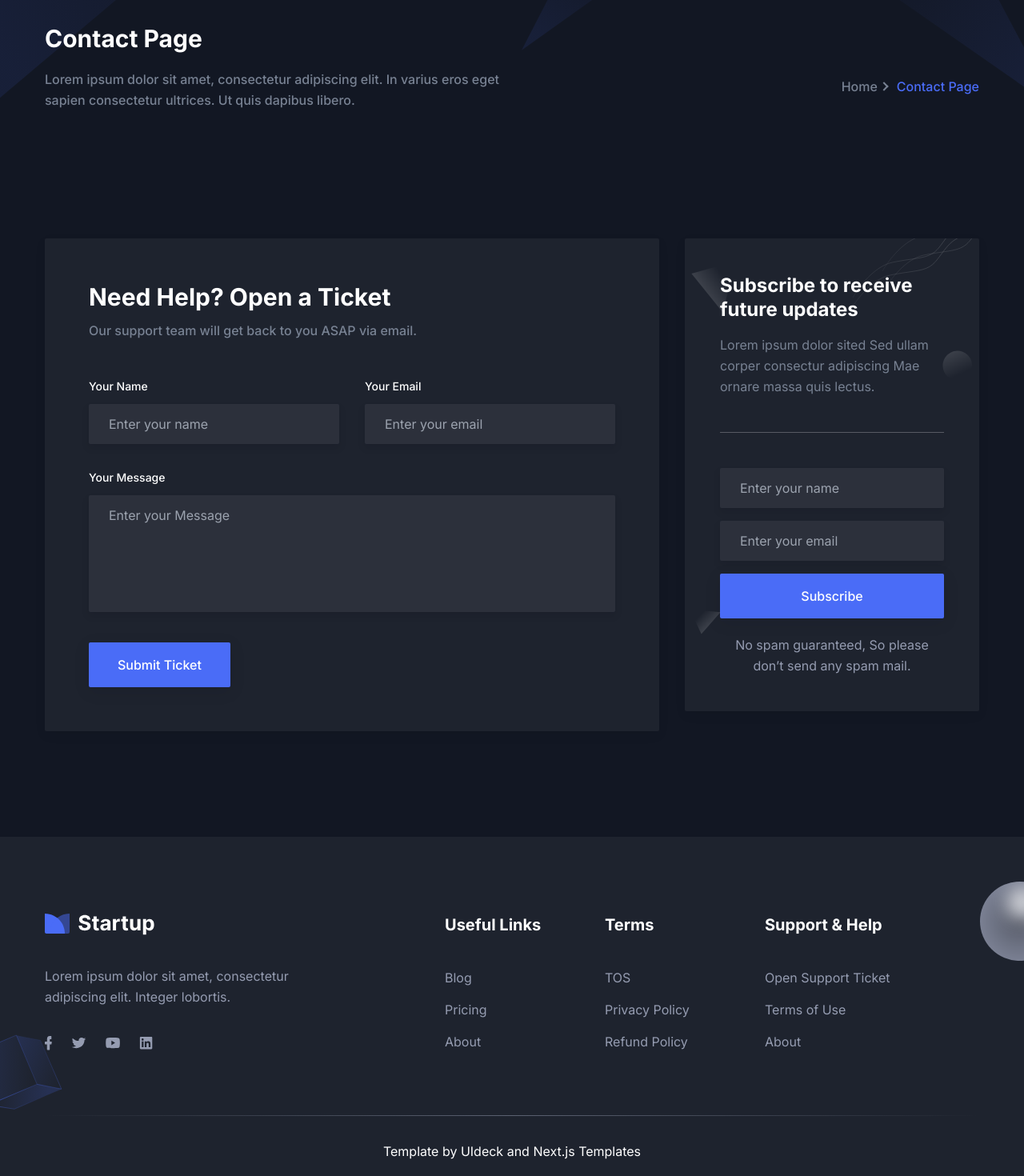
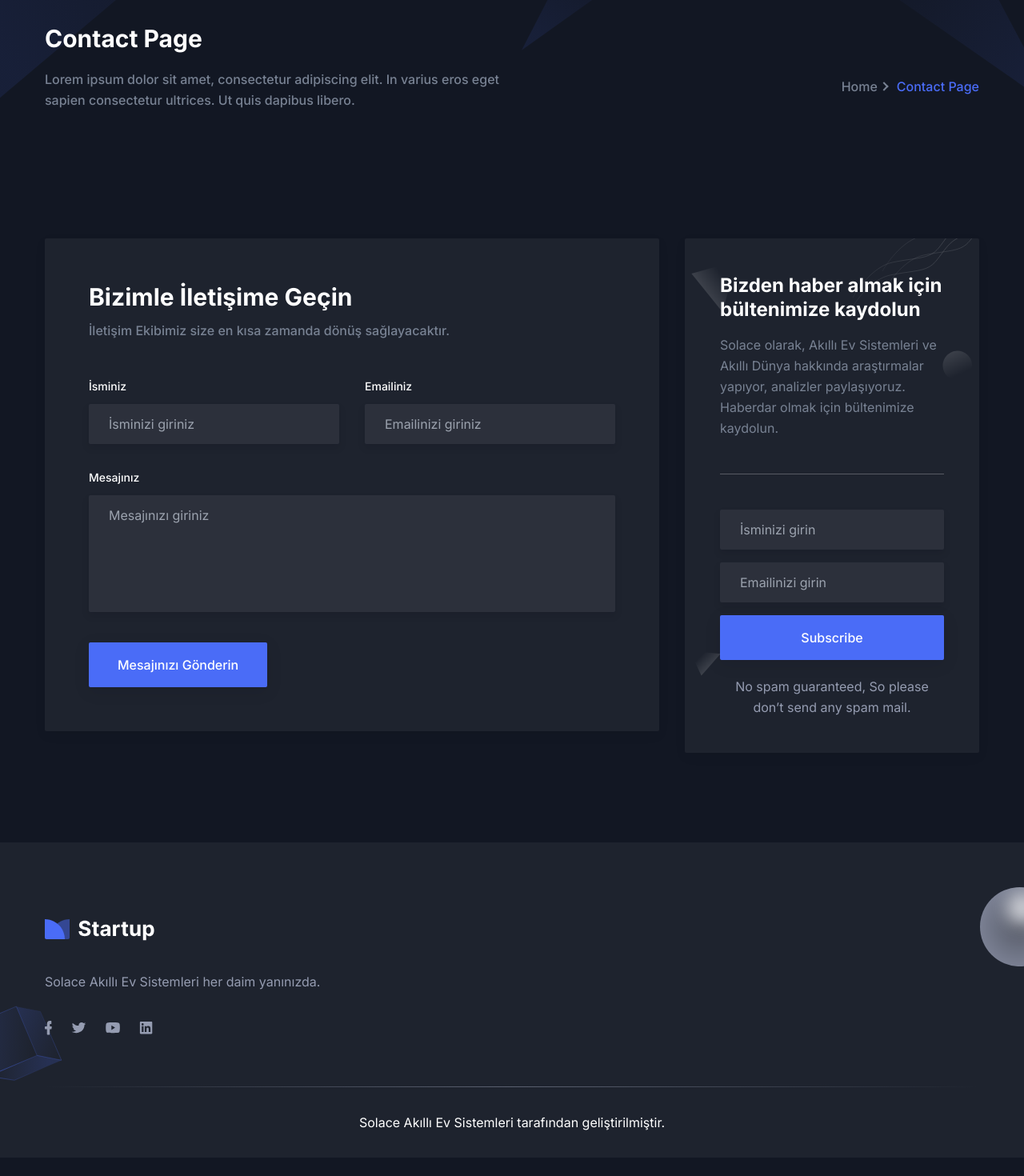
Before and after one commit to koltukutsu/solace-landing-page, a Next.js app: page /contact in a window 1280 px wide. Shown: the part 120-1590 px from the top of the page at 80% size. After the commit the page ends 1567 px from the top, so only its background shows below. Built offline with nearby package versions, Linux system fonts and the light colour scheme.

Commit message:
Update: updated the website

```diff
--- a/app/page.tsx
+++ b/app/page.tsx
@@ -24,12 +24,12 @@ export default function Home() {
       <Hero />
       <Features />
       <Video />
-      <Brands />
+      {/* <Brands /> */}
       <AboutSectionOne />
       <AboutSectionTwo />
       <Testimonials />
       <Pricing />
-      <Blog />
+      {/* <Blog /> */}
       <Contact />
     </>
   );
--- a/components/About/AboutSectionOne.tsx
+++ b/components/About/AboutSectionOne.tsx
@@ -24,7 +24,7 @@ const AboutSectionOne = () => {
           <div className="-mx-4 flex flex-wrap items-center">
             <div className="w-full px-4 lg:w-1/2">
               <SectionTitle
-                title="Crafted for Startup, SaaS and Business Sites."
+                title="Satışlarınızı ve Müşteri Memnuniyetinizi Maksimum Seviyeye Çıkarın."
                 paragraph="The main ‘thrust’ is to focus on educating attendees on how to best protect highly vulnerable business applications with interactive panel discussions and roundtables."
                 mb="44px"
               />
--- a/components/About/AboutSectionTwo.tsx
+++ b/components/About/AboutSectionTwo.tsx
@@ -11,13 +11,13 @@ const AboutSectionTwo = () => {
               data-wow-delay=".15s"
             >
               <Image
-                src="/images/about/about-image-2.svg"
+                src="/graphs/first.png"
                 alt="about image"
                 fill
                 className="drop-shadow-three dark:hidden dark:drop-shadow-none"
               />
               <Image
-                src="/images/about/about-image-2-dark.svg"
+                src="/graphs/first.png"
                 alt="about image"
                 fill
                 className="drop-shadow-three hidden dark:block dark:drop-shadow-none"
@@ -28,7 +28,7 @@ const AboutSectionTwo = () => {
             <div className="wow fadeInUp max-w-[470px]" data-wow-delay=".2s">
               <div className="mb-9">
                 <h3 className="mb-4 text-xl font-bold text-black dark:text-white sm:text-2xl lg:text-xl xl:text-2xl">
-                  Bug free code
+                  Akıllı Evlere Olan İlgi Artışı
                 </h3>
                 <p className="text-base font-medium leading-relaxed text-body-color sm:text-lg sm:leading-relaxed">
                   Lorem ipsum dolor sit amet, consectetur adipiscing elit, sed
@@ -37,7 +37,7 @@ const AboutSectionTwo = () => {
               </div>
               <div className="mb-9">
                 <h3 className="mb-4 text-xl font-bold text-black dark:text-white sm:text-2xl lg:text-xl xl:text-2xl">
-                  Premier support
+                  Enerji Harcamanızı Azaltın
                 </h3>
                 <p className="text-base font-medium leading-relaxed text-body-color sm:text-lg sm:leading-relaxed">
                   Lorem ipsum dolor sit amet, consectetur adipiscing elit, sed
@@ -46,7 +46,7 @@ const AboutSectionTwo = () => {
               </div>
               <div className="mb-1">
                 <h3 className="mb-4 text-xl font-bold text-black dark:text-white sm:text-2xl lg:text-xl xl:text-2xl">
-                  Next.js
+                  Akıllı Evlerin Satışındaki Kar Artışı
                 </h3>
                 <p className="text-base font-medium leading-relaxed text-body-color sm:text-lg sm:leading-relaxed">
                   Lorem ipsum dolor sit amet, sed do eiusmod tempor incididunt
--- a/components/Contact/NewsLatterBox.tsx
+++ b/components/Contact/NewsLatterBox.tsx
@@ -11,23 +11,22 @@ const NewsLatterBox = () => {
       data-wow-delay=".2s"
     >
       <h3 className="mb-4 text-2xl font-bold leading-tight text-black dark:text-white">
-        Subscribe to receive future updates
+        Bizden haber almak için bültenimize kaydolun
       </h3>
       <p className="mb-11 border-b border-body-color border-opacity-25 pb-11 text-base leading-relaxed text-body-color dark:border-white dark:border-opacity-25">
-        Lorem ipsum dolor sited Sed ullam corper consectur adipiscing Mae ornare
-        massa quis lectus.
+        Solace olarak, Akıllı Ev Sistemleri ve Akıllı Dünya hakkında araştırmalar yapıyor, analizler paylaşıyoruz. Haberdar olmak için bültenimize kaydolun.
       </p>
       <div>
         <input
           type="text"
           name="name"
-          placeholder="Enter your name"
+          placeholder="İsminizi girin"
           className="border-stroke dark:text-body-color-dark dark:shadow-two mb-4 w-full rounded-sm border bg-[#f8f8f8] px-6 py-3 text-base text-body-color outline-none focus:border-primary dark:border-transparent dark:bg-[#2C303B] dark:focus:border-primary dark:focus:shadow-none"
         />
         <input
           type="email"
           name="email"
-          placeholder="Enter your email"
+          placeholder="Emailinizi girin"
           className="border-stroke dark:text-body-color-dark dark:shadow-two mb-4 w-full rounded-sm border bg-[#f8f8f8] px-6 py-3 text-base text-body-color outline-none focus:border-primary dark:border-transparent dark:bg-[#2C303B] dark:focus:border-primary dark:focus:shadow-none"
         />
         <input
--- a/components/Contact/index.tsx
+++ b/components/Contact/index.tsx
@@ -12,10 +12,10 @@ const Contact = () => {
               "
             >
               <h2 className="mb-3 text-2xl font-bold text-black dark:text-white sm:text-3xl lg:text-2xl xl:text-3xl">
-                Need Help? Open a Ticket
+                Bizimle İletişime Geçin
               </h2>
               <p className="mb-12 text-base font-medium text-body-color">
-                Our support team will get back to you ASAP via email.
+                İletişim Ekibimiz size en kısa zamanda dönüş sağlayacaktır.
               </p>
               <form>
                 <div className="-mx-4 flex flex-wrap">
@@ -25,11 +25,11 @@ const Contact = () => {
                         htmlFor="name"
                         className="mb-3 block text-sm font-medium text-dark dark:text-white"
                       >
-                        Your Name
+                        İsminiz
                       </label>
                       <input
                         type="text"
-                        placeholder="Enter your name"
+                        placeholder="İsminizi giriniz"
                         className="border-stroke dark:text-body-color-dark dark:shadow-two w-full rounded-sm border bg-[#f8f8f8] px-6 py-3 text-base text-body-color outline-none focus:border-primary dark:border-transparent dark:bg-[#2C303B] dark:focus:border-primary dark:focus:shadow-none"
                       />
                     </div>
@@ -40,11 +40,11 @@ const Contact = () => {
                         htmlFor="email"
                         className="mb-3 block text-sm font-medium text-dark dark:text-white"
                       >
-                        Your Email
+                        Emailiniz
                       </label>
                       <input
                         type="email"
-                        placeholder="Enter your email"
+                        placeholder="Emailinizi giriniz"
                         className="border-stroke dark:text-body-color-dark dark:shadow-two w-full rounded-sm border bg-[#f8f8f8] px-6 py-3 text-base text-body-color outline-none focus:border-primary dark:border-transparent dark:bg-[#2C303B] dark:focus:border-primary dark:focus:shadow-none"
                       />
                     </div>
@@ -55,19 +55,19 @@ const Contact = () => {
                         htmlFor="message"
                         className="mb-3 block text-sm font-medium text-dark dark:text-white"
                       >
-                        Your Message
+                        Mesajınız
                       </label>
                       <textarea
                         name="message"
                         rows={5}
-                        placeholder="Enter your Message"
+                        placeholder="Mesajınızı giriniz"
                         className="border-stroke dark:text-body-color-dark dark:shadow-two w-full resize-none rounded-sm border bg-[#f8f8f8] px-6 py-3 text-base text-body-color outline-none focus:border-primary dark:border-transparent dark:bg-[#2C303B] dark:focus:border-primary dark:focus:shadow-none"
                       ></textarea>
                     </div>
                   </div>
                   <div className="w-full px-4">
                     <button className="shadow-submit dark:shadow-submit-dark rounded-sm bg-primary px-9 py-4 text-base font-medium text-white duration-300 hover:bg-primary/90">
-                      Submit Ticket
+                      Mesajınızı Gönderin
                     </button>
                   </div>
                 </div>
--- a/components/Footer/index.tsx
+++ b/components/Footer/index.tsx
@@ -30,8 +30,7 @@ const Footer = () => {
                   />
                 </Link>
                 <p className="dark:text-body-color-dark mb-9 text-base leading-relaxed text-body-color">
-                  Lorem ipsum dolor sit amet, consectetur adipiscing elit.
-                  Integer lobortis.
+                  Solace Akıllı Ev Sistemleri her daim yanınızda.
                 </p>
                 <div className="flex items-center">
                   <a
@@ -94,7 +93,7 @@ const Footer = () => {
               </div>
             </div>
 
-            <div className="w-full px-4 sm:w-1/2 md:w-1/2 lg:w-2/12 xl:w-2/12">
+            {/* <div className="w-full px-4 sm:w-1/2 md:w-1/2 lg:w-2/12 xl:w-2/12">
               <div className="mb-12 lg:mb-16">
                 <h2 className="mb-10 text-xl font-bold text-black dark:text-white">
                   Useful Links
@@ -194,15 +193,15 @@ const Footer = () => {
                   </li>
                 </ul>
               </div>
-            </div>
+            </div> */}
           </div>
 
           <div className="h-px w-full bg-gradient-to-r from-transparent via-[#D2D8E183] to-transparent dark:via-[#959CB183]"></div>
           <div className="py-8">
             <p className="text-center text-base text-body-color dark:text-white">
-              Template by UIdeck and{" "}
+              Solace Akıllı Ev Sistemleri{" "}
               <a href="https://nextjstemplates.com" rel="nofollow noopener">
-                Next.js Templates
+                tarafından geliştirilmiştir.
               </a>
             </p>
           </div>
--- a/components/Pricing/PricingBox.tsx
+++ b/components/Pricing/PricingBox.tsx
@@ -15,17 +15,17 @@ const PricingBox = (props: {
       >
         <div className="flex items-center justify-between">
           <h3 className="price mb-2 text-3xl font-bold text-black dark:text-white">
-            $<span className="amount">{price}</span>
-            <span className="time text-body-color">/{duration}</span>
+            <span className="amount">{packageName}</span>
+            {/* <span className="time text-body-color">/{duration}</span> */}
           </h3>
-          <h4 className="mb-2 text-xl font-bold text-dark dark:text-white">
-            {packageName}
+          <h4 className="mb-2 text-xl font-bold  dark:text-body-color text-body-color">
+            {duration}
           </h4>
         </div>
         <p className="mb-7 text-base text-body-color">{subtitle}</p>
         <div className="mb-8 border-b border-body-color border-opacity-10 pb-8 dark:border-white dark:border-opacity-10">
           <button className="flex w-full items-center justify-center rounded-sm bg-primary p-3 text-base font-semibold text-white transition duration-300 ease-in-out hover:bg-opacity-80 hover:shadow-signUp">
-            Start Free Trial
+            Hemen Kullan
           </button>
         </div>
         <div>{children}</div>
--- a/components/Pricing/index.tsx
+++ b/components/Pricing/index.tsx
@@ -11,8 +11,8 @@ const Pricing = () => {
     <section id="pricing" className="relative z-10 py-16 md:py-20 lg:py-28">
       <div className="container">
         <SectionTitle
-          title="Simple and Affordable Pricing"
-          paragraph="There are many variations of passages of Lorem Ipsum available but the majority have suffered alteration in some form."
+          title="Size Özel Paketlerimiz"
+          paragraph="İhtiyaçlarınıza göre size özel kişiselleştirilebilir paketler sunuyoruz."
           center
           width="665px"
         />
@@ -30,7 +30,7 @@ const Pricing = () => {
                   : "text-dark dark:text-white"
               } mr-4 cursor-pointer text-base font-semibold`}
             >
-              Monthly
+               Hazır Paketler
             </span>
             <div
               onClick={() => setIsMonthly(!isMonthly)}
@@ -55,52 +55,63 @@ const Pricing = () => {
                   : "pointer-events-none text-primary"
               } ml-4 cursor-pointer text-base font-semibold`}
             >
-              Yearly
+              Kendin Oluştur
             </span>
           </div>
         </div>
-
-        <div className="grid grid-cols-1 gap-x-8 gap-y-10 md:grid-cols-2 lg:grid-cols-3">
+        {isMonthly? <div className="grid grid-cols-1 gap-x-8 gap-y-10 md:grid-cols-2 lg:grid-cols-3">
           <PricingBox
-            packageName="Lite"
+            packageName="Basic"
             price={isMonthly ? "40" : "120"}
-            duration={isMonthly ? "mo" : "yr"}
+            duration={isMonthly ? "Hazır Paket" : "yr"}
+            subtitle="Akıllı Ev Sistemlerine hızlı bir başlangıç yapın. Son teknolojinin sağladığı imkanlardan faydalanın."
+          >
+            <OfferList text="Akıllı Priz" status="active" />
+            <OfferList text="Ortam Işık Kontrolü" status="active" />
+            <OfferList text="Ortam Sıcaklık Kontrolü" status="active" />
+            <OfferList text="Özelliştirilebilir Arayüz" status="active" />
+            {/* <OfferList text="Lifetime Access" status="inactive" /> */}
+            {/* <OfferList text="Free Lifetime Updates" status="inactive" /> */}
+          </PricingBox>
+          <PricingBox
+            packageName="Medium"
+            price={isMonthly ? "399" : "789"}
+            duration={isMonthly ? "Hazır Paket" : "yr"}
+            subtitle="Sizi yorabilecek ve sıkabilecek temel ev işlerini Akıllı Sistemlere ve Robotlara bırakın."
+          >
+            <OfferList text="Akıllı Ses Sistemleri" status="active" />
+            <OfferList text="Akıllı Perde" status="active" />
+            <OfferList text="Otomasyon Sistemleri" status="active" />
+            <OfferList text="Akıllı Temizlik" status="active" />
+            <OfferList text="Akıllı Beyaz Eşyalar ile Entegrasyon" status="active" />
+          </PricingBox>
+          <PricingBox
+            packageName="Premium"
+            price={isMonthly ? "589" : "999"}
+            duration={isMonthly ? "Hazır Paket" : "yr"}
+            subtitle="Mental yükünüzü ve Güvenliğinizi son teknolojiye devredin. Bir kere karar alın, gerisi robotlar ve akıllı ev sistemleri yapsın. Otomasyonun ve Yapay Zekanın gücünü kullanın."
+          >
+            <OfferList text="Dijital Anahtarlı Kapı" status="active" />
+            <OfferList text="Akıllı Güvenlik Kameraları" status="active" />
+            <OfferList text="Enerji Takip Sistemleri" status="active" />
+            <OfferList text="Su Tesisatı Arıza Alarmı" status="active" />
+            <OfferList text="Otomatik Sulama Sistemi" status="active" />
+            <OfferList text="Ev Aleti Otomatik Entegrasyon Sistemi" status="active" />
+          </PricingBox>
+        </div>:<PricingBox
+            packageName="Premium"
+            price={isMonthly ? "589" : "999"}
+            duration={isMonthly ? "mo" : "Kişiselleştirilebilir"}
             subtitle="Lorem ipsum dolor sit amet adiscing elit Mauris egestas enim."
           >
-            <OfferList text="All UI Components" status="active" />
-            <OfferList text="Use with Unlimited Projects" status="active" />
-            <OfferList text="Commercial Use" status="active" />
-            <OfferList text="Email Support" status="active" />
-            <OfferList text="Lifetime Access" status="inactive" />
-            <OfferList text="Free Lifetime Updates" status="inactive" />
-          </PricingBox>
-          <PricingBox
-            packageName="Basic"
-            price={isMonthly ? "399" : "789"}
-            duration={isMonthly ? "mo" : "yr"}
-            subtitle="Lorem ipsum dolor sit amet adiscing elit Mauris egestas enim."
-          >
-            <OfferList text="All UI Components" status="active" />
-            <OfferList text="Use with Unlimited Projects" status="active" />
-            <OfferList text="Commercial Use" status="active" />
-            <OfferList text="Email Support" status="active" />
-            <OfferList text="Lifetime Access" status="active" />
-            <OfferList text="Free Lifetime Updates" status="inactive" />
-          </PricingBox>
-          <PricingBox
-            packageName="Plus"
-            price={isMonthly ? "589" : "999"}
-            duration={isMonthly ? "mo" : "yr"}
-            subtitle="Lorem ipsum dolor sit amet adiscing elit Mauris egestas enim."
-          >
-            <OfferList text="All UI Components" status="active" />
-            <OfferList text="Use with Unlimited Projects" status="active" />
+            <OfferList text="Dijital Anahtarlı Kapı" status="active" />
+            <OfferList text="Akıllı Güvenlik Kameraları" status="active" />
             <OfferList text="Commercial Use" status="active" />
             <OfferList text="Email Support" status="active" />
             <OfferList text="Lifetime Access" status="active" />
             <OfferList text="Free Lifetime Updates" status="active" />
-          </PricingBox>
-        </div>
+          </PricingBox>}
+
       </div>
 
       <div className="absolute bottom-0 left-0 z-[-1]">
```
Also changed, not shown: public/graphs/first.png (added).
